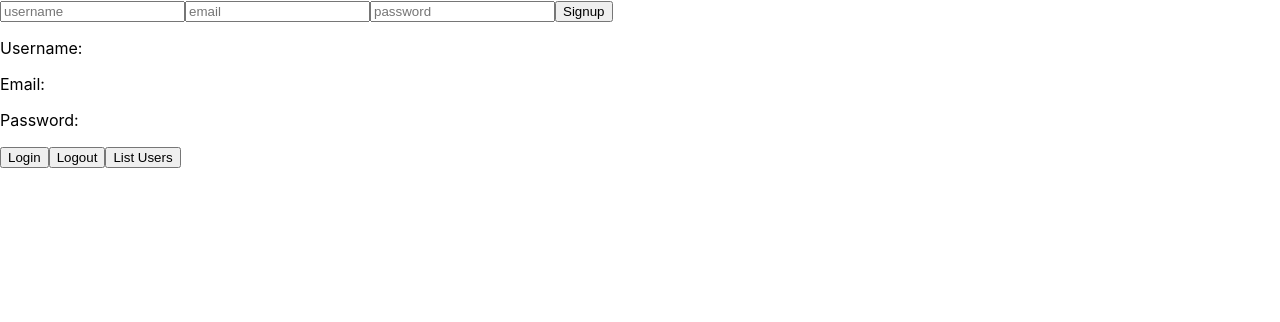
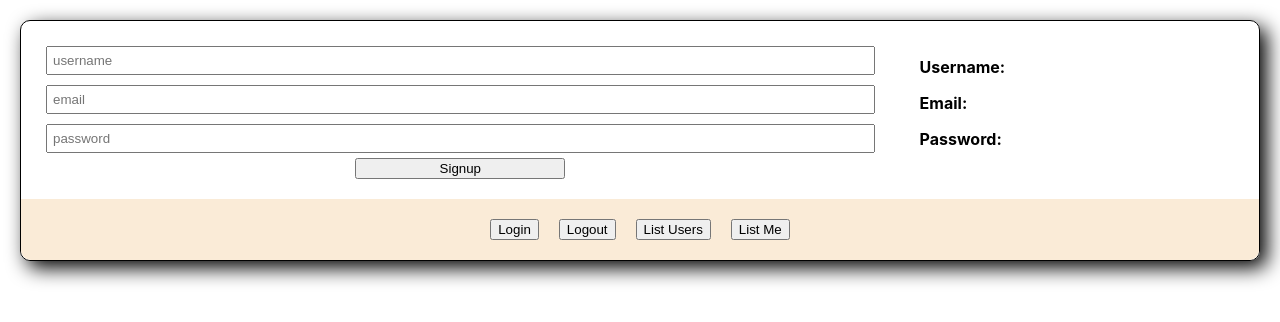
Before and after one commit to Thenlie/turtle, a React (Create React App) app in the folder client/: page / in a window 1280 px wide. Shown: the top 322 px of the page. Built offline with nearby package versions, Linux system fonts and the light colour scheme; no server answers.

Commit message:
Added styling to test component

```diff
--- a/client/src/components/Test/Test.jsx
+++ b/client/src/components/Test/Test.jsx
@@ -4,12 +4,16 @@ import { SIGNUP, LOGIN, LOGOUT } from '../../utils/mutations';
 import { QUERY_USERS } from '../../utils/queries';
 
 const Test = () => {
+    // mutations
     const [login] = useMutation(LOGIN);
     const [logout] = useMutation(LOGOUT);
     const [signup] = useMutation(SIGNUP);
-    const { loading, data } = useQuery(QUERY_USERS);
+
+    // queries
+    const { loading, data, refetch } = useQuery(QUERY_USERS);
     const users = data?.users || [];
 
+    // states
     const [username, setUsername] = useState('')
     const [email, setEmail] = useState('')
     const [password, setPassword] = useState('')
@@ -24,6 +28,7 @@ const Test = () => {
         setUsername('')
         setEmail('')
         setPassword('')
+        refetch();
     };
 
     const handleLogin = async () => {
@@ -36,7 +41,13 @@ const Test = () => {
         return
     };
 
+    // list all users
     const handleUsers = async () => {
+        console.log(users);
+    };
+
+    // list logged in user
+    const handleMe = async () => {
         console.log(users);
     };
 
@@ -58,20 +69,30 @@ const Test = () => {
     }
 
     return (
-        <>
+        <section className='test-section'>
+            {/* signup form */}
+            <div className='test-form-container'>
                 <form onSubmit={handleSignup}>
                     <input onChange={handleChange} name='username' placeholder='username' value={username}></input>
                     <input onChange={handleChange} name='email' placeholder='email' value={email}></input>
-                <input onChange={handleChange} name='password' placeholder='password' value={password}></input>
+                    <input onChange={handleChange} name='password' placeholder='password' value={password} type='password'></input>
                     <button type='submit'>Signup</button>
                 </form>
-            <p>Username: {username}</p>
-            <p>Email: {email}</p>
-            <p>Password: {password}</p>
+            {/* state variables */}
+                <div className='test-info'>
+                    <p>Username: <span>{username}</span></p>
+                    <p>Email: <span>{email}</span></p>
+                    <p>Password: <span>{password}</span></p>
+                </div>
+            </div>
+            {/* user auth buttons */}
+            <div className='test-buttons'>
                 <button onClick={handleLogin}>Login</button>
                 <button onClick={handleLogout}>Logout</button>
                 <button onClick={handleUsers}>List Users</button>
-        </>
+                <button onClick={handleMe}>List Me</button>
+            </div>
+        </section>
     )
 };
 
--- a/client/src/index.css
+++ b/client/src/index.css
@@ -11,3 +11,61 @@ code {
   font-family: source-code-pro, Menlo, Monaco, Consolas, 'Courier New',
     monospace;
 }
+
+/* test component  */
+.test-section {
+  margin: 20px;
+  border: 1px solid black;
+  border-radius: 10px;
+  box-shadow: 7px 7px 20px;
+}
+
+.test-form-container {
+  display: flex;
+  flex-wrap: wrap;
+  padding: 20px;
+}
+
+.test-section form {
+  display: flex;
+  flex-direction: column;
+  width: 70%;
+  /* margin: auto; */
+}
+
+.test-section form input {
+  margin: 5px;
+  padding: 5px;
+}
+
+.test-section form button {
+  width: 25%;
+  margin: auto;
+}
+
+.test-section p {
+  font-weight: bold;
+}
+
+.test-section span {
+  font-weight: normal;
+}
+
+.test-info {
+  width: 25%;
+  margin-left: 40px;
+}
+
+.test-buttons {
+  display: flex;
+  justify-content: center;
+  padding: 20px;
+  background-color: antiquewhite;
+  border-bottom-right-radius: 10px;
+  border-bottom-left-radius: 10px;
+}
+
+.test-buttons button {
+  margin-left: 10px;
+  margin-right: 10px;
+}
--- a/client/src/utils/mutations.js
+++ b/client/src/utils/mutations.js
@@ -32,14 +32,3 @@ export const LOGOUT = gql`
         }
     }
 `
-
-export const ADD_USER = gql`
-    mutation AddUser($username: String!, $email: String!, $password: String!) {
-        addUser(username: $username, email: $email, password: $password) {
-            _id
-            username
-            email
-            createdAt
-        }
-    }
-`
--- a/client/src/utils/queries.js
+++ b/client/src/utils/queries.js
@@ -10,3 +10,14 @@ export const QUERY_USERS = gql`
         }
     }
 `
+
+export const QUERY_ME = gql`
+    query Me {
+        me {
+            username
+            _id
+            email
+            createdAt
+        }
+    }
+`
```
Also changed, not shown: client/src/App.css (line endings or trailing spaces). Lines whose indentation alone changed are shown as unchanged.
